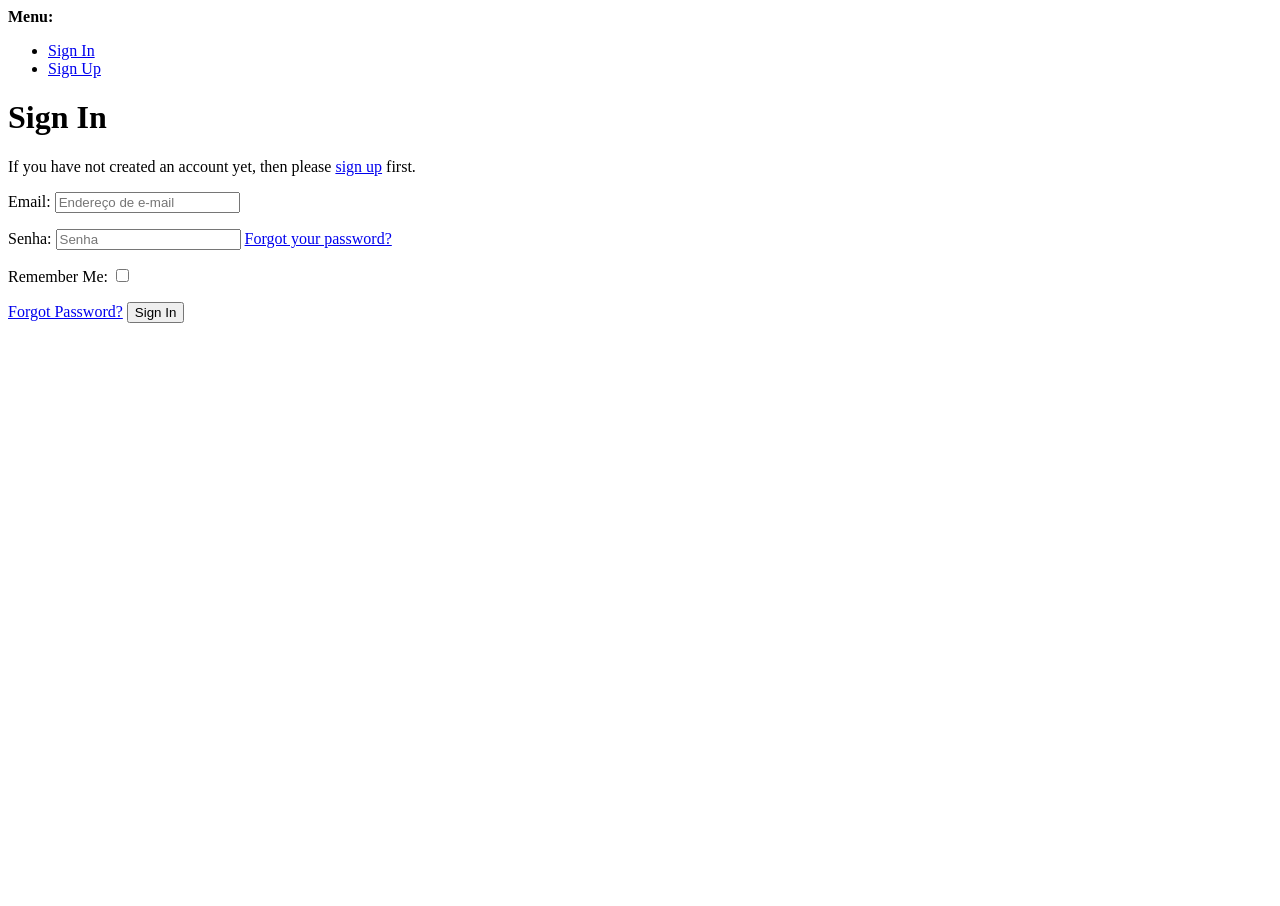
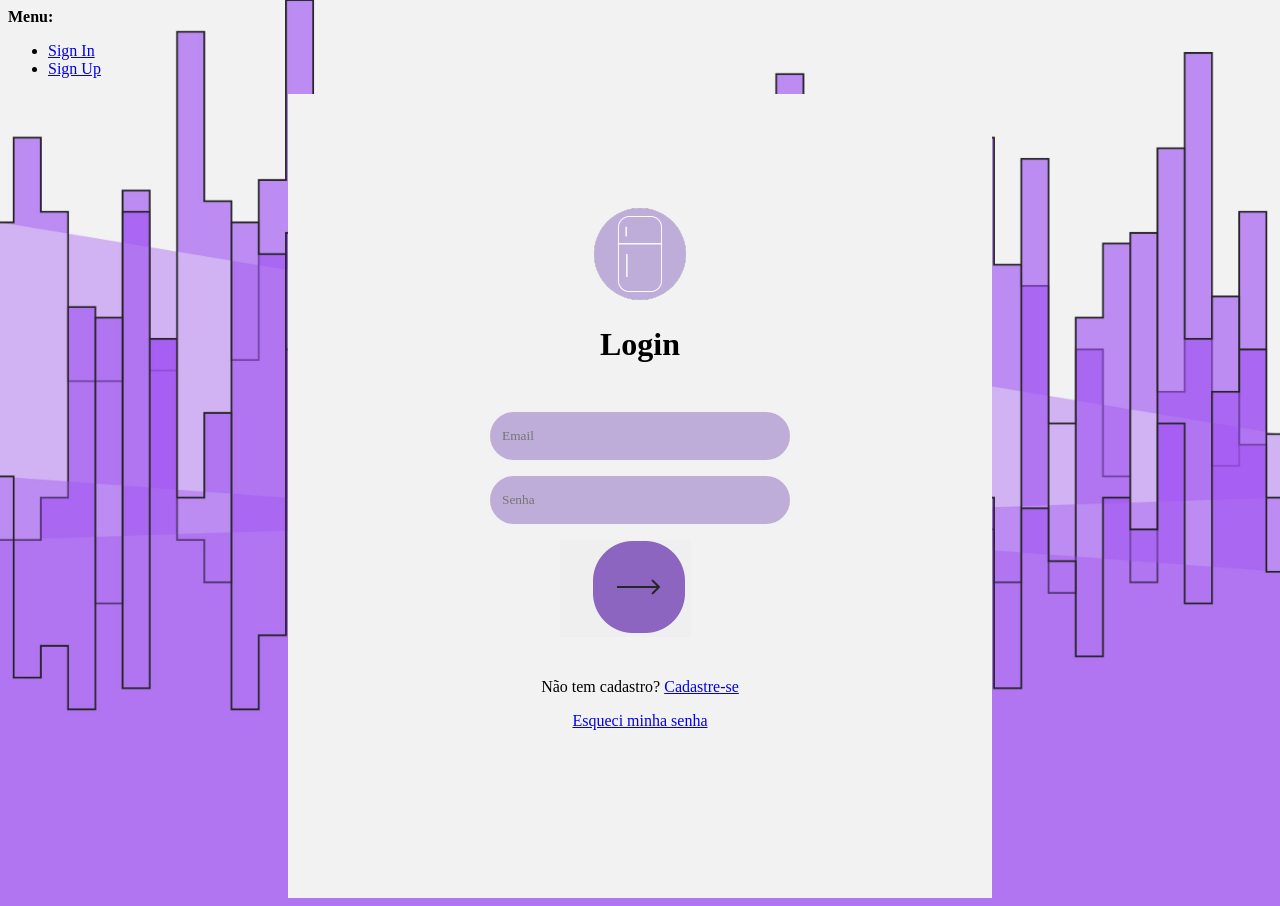
Before and after one commit to Tsuki25/SSF_Smart-Storage-Frigde, a Django app: page /accounts/login/ in a window 1280 px wide. Before the commit the page ends 323 px from the top, so only its background shows below. Run offline with Django 4.2, Linux system fonts and the light colour scheme; some libraries are stand-ins or nearby versions.

Commit message:
Tela de login
Tela de login estilizada e funcional

```diff
--- /dev/null
+++ b/static/css/style.css
@@ -0,0 +1,85 @@
+body {
+    font-family: Montserrat;
+    background-image: url(../img/Untitled_page-0001.jpg);
+    color: black; /* Define a cor do texto como branco para melhor legibilidade no fundo preto */
+    background-size: cover;
+    background-repeat: no-repeat;
+    background-attachment: fixed;
+    background-position: center;
+}
+
+.centered-text {
+    display: flex;
+    flex-direction: column;
+    justify-content: center;
+    align-items: center;
+    height: 50%;
+}
+
+.rectangles {
+    width: 700px;
+    height: 800px;
+    background-color: #F2F2F2;
+    border: 2px solid #F2F2F2;
+    margin: 0 auto;
+}
+
+.centerLogin{
+    display: flex;
+    flex-direction: column;
+    justify-content: center;
+    align-items: center;
+    height: 5%;
+}
+
+.singupDown{
+    display: flex;
+    flex-direction: column;
+    justify-content: center;
+    align-items: center;
+    height: 40%;
+}
+
+.imgDecrease {
+    width: 92px; /* Defina a largura desejada */
+    height: 92px; /* Defina a altura desejada */
+    margin-left: 27px; /* Mova a imagem 20 pixels para a esquerda (ajuste conforme necessário) */
+
+}
+
+.buttonRight{
+    margin-left: 70px;
+    border: none;
+}
+
+.rectanglesEmail {
+    padding: 10px; /* Adicione algum espaço interno para melhor aparência */
+    border-radius: 30px; /* Adicione bordas arredondadas de 10px */
+    background: #BFADD9;
+    display: flex; /* Para fazer com que o retângulo se ajuste ao conteúdo */
+    width: 280px; /* Largura de 200 pixels */
+    height: 28px; /* Altura de 150 pixels */
+}
+
+#id_login {
+    font-family: Montserrat;
+    background: #BFADD9;
+    border: none; /* Remove a borda do campo de entrada */
+    outline: none;
+}
+
+.rectanglesPass {
+    padding: 10px; /* Adicione algum espaço interno para melhor aparência */
+    border-radius: 30px; /* Adicione bordas arredondadas de 10px */
+    background: #BFADD9;
+    display: flex; /* Para fazer com que o retângulo se ajuste ao conteúdo */
+    width: 280px; /* Largura de 200 pixels */
+    height: 28px; /* Altura de 150 pixels */
+}
+
+#id_password {
+    font-family: Montserrat;
+    background: #BFADD9;
+    border: none; /* Remove a borda do campo de entrada */
+    outline: none;
+}
--- a/templates/account/base.html
+++ b/templates/account/base.html
@@ -1,3 +1,5 @@
+{%  load static %}
+
 {% load i18n %}
 <!DOCTYPE html>
 <html>
@@ -7,6 +9,9 @@
     <title>{% block head_title %}{% endblock head_title %}</title>
     {% block extra_head %}
     {% endblock extra_head %}
+
+    <link rel="stylesheet" href="{% static 'css/style.css' %}">
+
   </head>
   <body>
     {% block body %}
--- a/templates/account/login.html
+++ b/templates/account/login.html
@@ -7,10 +7,48 @@
 
 {% block content %}
 
-<h1>{% trans "Sign In" %}</h1>
+<div class="rectangles">
+   <div class="centered-text">
+            <div class="logo">
+                <img src="../../static/img/logo.png">
+            </div>
+           <h1>{% trans "Login" %}</h1>
+   </div>
+   <div class="centerLogin">
+           <form class="login" method="POST" action="{% url 'account_login' %}">
 
-{% get_providers as socialaccount_providers %}
+              {% csrf_token %}
 
+              {% if form.errors %}
+              <p class="error-message">Oops! Something went wrong. Please check your email and password.</p>
+              {% endif %}
+
+
+              <p class="rectanglesEmail">
+                  <label for="id_login"></label>
+                  <input type="email" name="login" placeholder="Email" autocomplete="email" maxlength="320" required="" id="id_login">
+              </p>
+
+              <p class="rectanglesPass">
+                  <label for="id_password"></label>
+                  <input type="password" name="password" placeholder="Senha" autocomplete="current-password" required="" id="id_password">
+              </p>
+              {% if redirect_field_value %}
+              <input type="hidden" name="{{ redirect_field_name }}" value="{{ redirect_field_value }}" />
+              {% endif %}
+
+
+
+           <div class="imgSize">
+               <button class="primaryAction buttonRight" type="submit">
+                  <img src="../../static/img/image.png" class="imgDecrease ">
+               </button>
+           </div>
+
+            </form>
+   </div>
+
+   <div class="singupDown">
        {% if socialaccount_providers %}
             <p>{% blocktrans with site.name as site_name %}Please sign in with one
             of your existing third party accounts. Or, <a href="{{ signup_url }}">sign up</a>
@@ -29,18 +67,15 @@ for a {{ site_name }} account and sign in below:{% endblocktrans %}</p>
             {% include "socialaccount/snippets/login_extra.html" %}
 
             {% else %}
-<p>{% blocktrans %}If you have not created an account yet, then please
-<a href="{{ signup_url }}">sign up</a> first.{% endblocktrans %}</p>
+            <p>{% blocktrans %}Não tem cadastro?
+            <a href="{{ signup_url }}">Cadastre-se</a>{% endblocktrans %}</p>
         {% endif %}
+            <a class="button secondaryAction" href="{% url 'account_reset_password' %}">{% trans "Esqueci minha senha" %}</a>
+   </div>
+</div>
 
-<form class="login" method="POST" action="{% url 'account_login' %}">
-  {% csrf_token %}
-  {{ form.as_p }}
-  {% if redirect_field_value %}
-  <input type="hidden" name="{{ redirect_field_name }}" value="{{ redirect_field_value }}" />
-  {% endif %}
-  <a class="button secondaryAction" href="{% url 'account_reset_password' %}">{% trans "Forgot Password?" %}</a>
-  <button class="primaryAction" type="submit">{% trans "Sign In" %}</button>
-</form>
+
+{% get_providers as socialaccount_providers %}
+
 
 {% endblock content %}
```
Also changed, not shown: media/backgroundLogin.jpg (added), media/image.png (added), media/logo.png (added), media/logoProjeto.png (added), static/img/Untitled_page-0001.jpg (added), static/img/image.png (added), static/img/logo.png (added), static/img/logoProjeto.png (added). Lines whose indentation alone changed are shown as unchanged.
